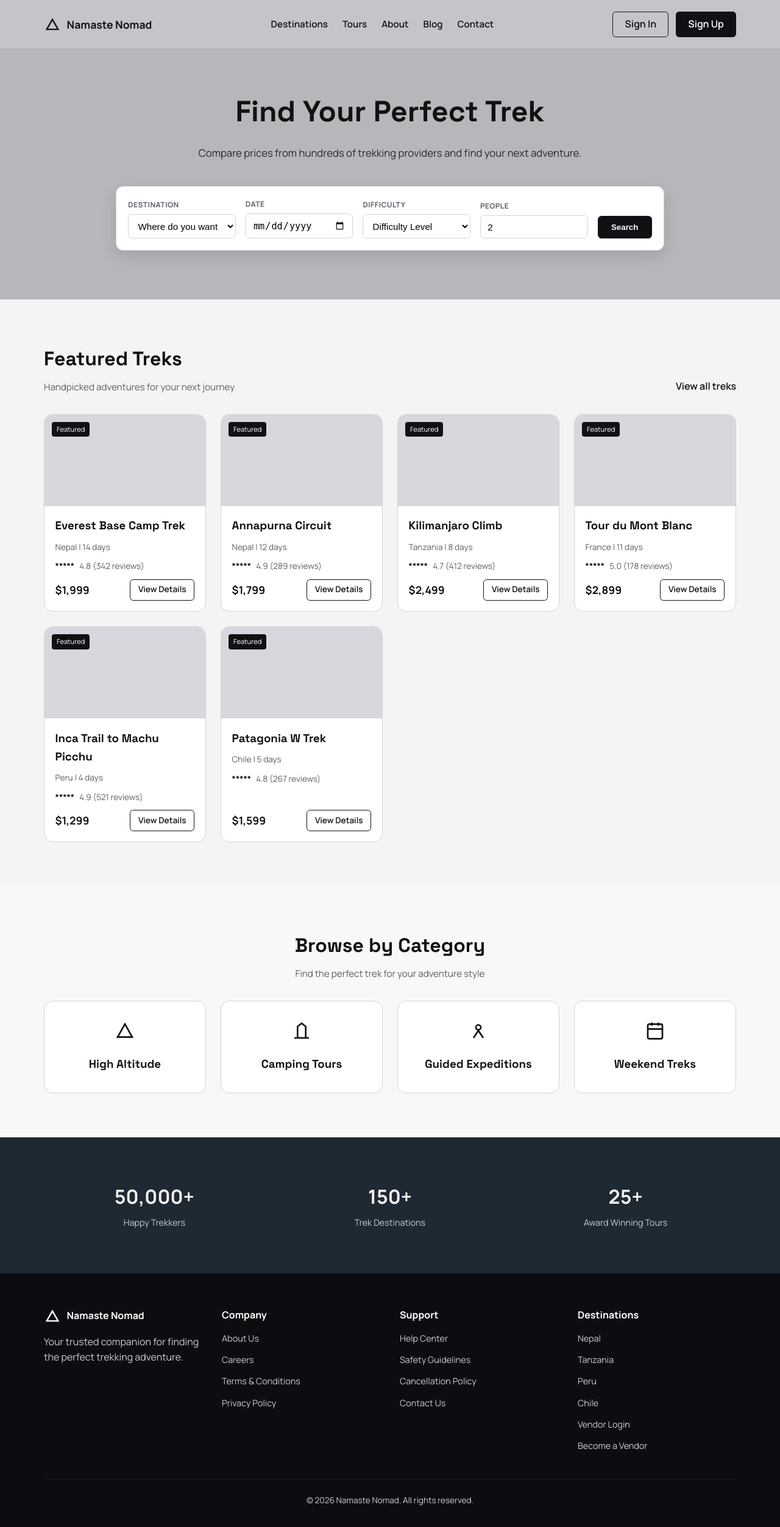
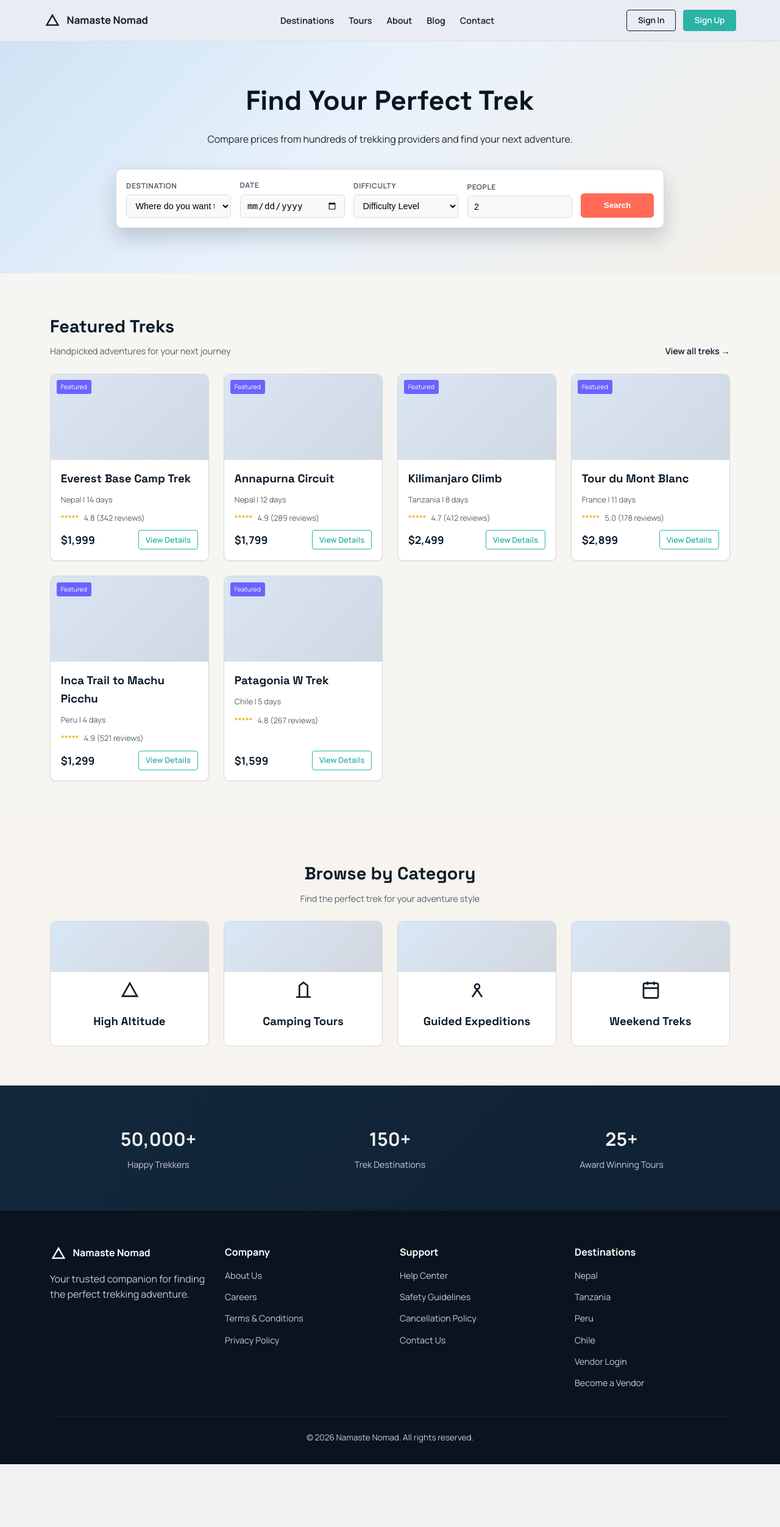
Before and after one commit to SarrokThapa/Namaste-Nomad, a Django app: page / in a window 1280 px wide. Shown: the whole page at 61% size. After the commit the page ends 2401 px from the top, so only its background shows below. Run offline with Django 4.2, Linux system fonts and the light colour scheme.

Commit message:
Css Update of Homepage

```diff
--- a/static/css/landing.css
+++ b/static/css/landing.css
@@ -1,14 +1,18 @@
 /* FILE: static/css/landing.css */
 
 :root {
-    --ink: #121212;
-    --muted: #5b5f66;
-    --light: #f4f4f4;
+    --ink: #0c1b2a;
+    --muted: #55606d;
+    --light: #f6f5f2;
     --panel: #ffffff;
-    --border: #d2d4d8;
-    --hero: #b5b7bb;
-    --charcoal: #1f2933;
-    --dark: #0f1115;
+    --border: #d6dbe1;
+    --hero: #cfe3f4;
+    --charcoal: #102233;
+    --dark: #0b1320;
+    --accent: #ff6b57;
+    --accent-2: #2bb3a6;
+    --accent-3: #f0b429;
+    --accent-4: #6c63ff;
 }
 
 body {
@@ -23,19 +27,19 @@ h1, h2, h3 {
 
 /* Layout */
 .container-landing {
-    max-width: 1200px;
+    max-width: 1180px;
     margin: 0 auto;
     padding: 0 2rem;
 }
 
 section {
-    padding: 4.5rem 0;
+    padding: 4rem 0;
 }
 
 /* Navigation */
 .landing-nav {
-    background: #c3c5c9;
-    border-bottom: 1px solid #a8aab0;
+    background: #e9edf3;
+    border-bottom: 1px solid #d8dde4;
     position: sticky;
     top: 0;
     z-index: 1000;
@@ -44,7 +48,7 @@ section {
 .nav-container {
     max-width: 1200px;
     margin: 0 auto;
-    padding: 1.2rem 2rem;
+    padding: 1rem 2rem;
     display: flex;
     align-items: center;
     justify-content: space-between;
@@ -55,7 +59,7 @@ section {
     display: flex;
     align-items: center;
     gap: 0.6rem;
-    font-size: 1.1rem;
+    font-size: 1.05rem;
     font-weight: 700;
     color: var(--ink);
 }
@@ -63,13 +67,17 @@ section {
 .nav-menu {
     display: flex;
     gap: 1.5rem;
-    font-size: 0.95rem;
+    font-size: 0.9rem;
 }
 
 .nav-menu a {
     color: var(--ink);
     text-decoration: none;
     font-weight: 600;
+}
+
+.nav-menu a:hover {
+    color: var(--accent-2);
 }
 
 .nav-actions {
@@ -81,12 +89,13 @@ section {
 .btn-dark {
     text-decoration: none;
     font-weight: 600;
-    border-radius: 0.35rem;
-    padding: 0.45rem 1.2rem;
+    border-radius: 0.25rem;
+    padding: 0.35rem 1.1rem;
     display: inline-flex;
     align-items: center;
     justify-content: center;
     border: 1px solid var(--ink);
+    font-size: 0.85rem;
 }
 
 .btn-ghost {
@@ -96,14 +105,14 @@ section {
 
 .btn-dark {
     color: #fff;
-    background: var(--dark);
-    border-color: var(--dark);
+    background: var(--accent-2);
+    border-color: var(--accent-2);
 }
 
 /* Hero */
 .hero {
-    background: var(--hero);
-    padding: 4rem 2rem 5rem;
+    background: linear-gradient(135deg, #cfe3f4 0%, #e9f2fb 45%, #f4efe6 100%);
+    padding: 3.8rem 2rem 4.6rem;
 }
 
 .hero-content {
@@ -113,27 +122,28 @@ section {
 }
 
 .hero-title {
-    font-size: 3rem;
+    font-size: 2.8rem;
     font-weight: 700;
     margin-bottom: 1rem;
+    color: #0b1522;
 }
 
 .hero-subtitle {
-    color: #24272c;
-    font-size: 1.05rem;
-    margin-bottom: 2.5rem;
+    color: #22252a;
+    font-size: 1rem;
+    margin-bottom: 2.2rem;
 }
 
 .search-card {
     background: var(--panel);
-    border: 1px solid var(--border);
-    border-radius: 0.75rem;
-    padding: 1.2rem;
+    border: 1px solid #d2d8e2;
+    border-radius: 0.6rem;
+    padding: 1rem;
     display: grid;
-    grid-template-columns: repeat(4, minmax(0, 1fr)) auto;
-    gap: 1rem;
+    grid-template-columns: repeat(4, minmax(140px, 1fr)) 120px;
+    gap: 0.9rem;
     align-items: end;
-    box-shadow: 0 10px 24px rgba(16, 24, 40, 0.12);
+    box-shadow: 0 16px 32px rgba(12, 27, 42, 0.18);
 }
 
 .search-field {
@@ -153,21 +163,22 @@ section {
 .search-field input,
 .search-field select {
     width: 100%;
-    padding: 0.6rem 0.7rem;
-    border: 1px solid var(--border);
-    border-radius: 0.4rem;
-    font-size: 0.95rem;
-    background: #fff;
+    padding: 0.55rem 0.65rem;
+    border: 1px solid #d5dbe3;
+    border-radius: 0.35rem;
+    font-size: 0.9rem;
+    background: #f7f9fb;
 }
 
 .btn-search {
-    background: var(--dark);
+    background: var(--accent);
     color: #fff;
     border: none;
-    border-radius: 0.4rem;
-    padding: 0.7rem 1.4rem;
+    border-radius: 0.35rem;
+    padding: 0.6rem 1rem;
     font-weight: 600;
     cursor: pointer;
+    height: 40px;
 }
 
 /* Section header */
@@ -176,7 +187,7 @@ section {
     align-items: flex-end;
     justify-content: space-between;
     gap: 1rem;
-    margin-bottom: 2rem;
+    margin-bottom: 1.6rem;
 }
 
 .section-header.center {
@@ -185,19 +196,28 @@ section {
 }
 
 .section-title {
-    font-size: 2rem;
-    margin-bottom: 0.5rem;
+    font-size: 1.8rem;
+    margin-bottom: 0.4rem;
 }
 
 .section-subtitle {
     color: var(--muted);
-    font-size: 0.95rem;
+    font-size: 0.9rem;
 }
 
 .link-arrow {
     color: var(--ink);
     text-decoration: none;
     font-weight: 600;
+    font-size: 0.9rem;
+}
+
+.link-arrow:hover {
+    color: var(--accent);
+}
+
+.link-arrow::after {
+    content: " →";
 }
 
 /* Featured treks */
@@ -213,32 +233,33 @@ section {
 
 .trek-card {
     background: var(--panel);
-    border: 1px solid var(--border);
-    border-radius: 0.9rem;
+    border: 1px solid #d5d5d5;
+    border-radius: 0.6rem;
     overflow: hidden;
     display: flex;
     flex-direction: column;
+    box-shadow: 0 1px 0 rgba(16, 24, 40, 0.05);
 }
 
 .trek-image {
-    background: #d6d8dd;
-    height: 150px;
+    background: linear-gradient(135deg, #dbe6f3 0%, #cfd8e3 100%);
+    height: 140px;
     position: relative;
 }
 
 .tag {
     position: absolute;
-    top: 0.75rem;
-    left: 0.75rem;
-    background: var(--dark);
+    top: 0.6rem;
+    left: 0.6rem;
+    background: var(--accent-4);
     color: #fff;
-    font-size: 0.7rem;
-    padding: 0.2rem 0.5rem;
-    border-radius: 0.25rem;
+    font-size: 0.65rem;
+    padding: 0.2rem 0.45rem;
+    border-radius: 0.2rem;
 }
 
 .trek-body {
-    padding: 1.1rem;
+    padding: 1rem 1.05rem 1.1rem;
     display: flex;
     flex-direction: column;
     gap: 0.6rem;
@@ -247,19 +268,19 @@ section {
 
 .trek-meta {
     color: var(--muted);
-    font-size: 0.85rem;
+    font-size: 0.8rem;
 }
 
 .trek-rating {
     display: flex;
     gap: 0.5rem;
     align-items: center;
-    font-size: 0.85rem;
+    font-size: 0.8rem;
     color: var(--muted);
 }
 
 .trek-rating .stars {
-    color: var(--ink);
+    color: var(--accent-3);
     font-weight: 700;
 }
 
@@ -277,18 +298,23 @@ section {
 }
 
 .btn-outline-dark {
-    border: 1px solid var(--dark);
-    color: var(--dark);
+    border: 1px solid var(--accent-2);
+    color: var(--accent-2);
     text-decoration: none;
-    padding: 0.35rem 0.8rem;
-    border-radius: 0.35rem;
-    font-size: 0.85rem;
+    padding: 0.3rem 0.7rem;
+    border-radius: 0.25rem;
+    font-size: 0.8rem;
     font-weight: 600;
+}
+
+.btn-outline-dark:hover {
+    background: var(--accent-2);
+    color: #fff;
 }
 
 /* Categories */
 .categories {
-    background: #f8f8f8;
+    background: #f7f4ef;
 }
 
 .category-grid {
@@ -299,20 +325,33 @@ section {
 
 .category-card {
     background: var(--panel);
-    border: 1px solid var(--border);
-    border-radius: 0.9rem;
-    padding: 2rem 1.5rem;
+    border: 1px solid #d5d5d5;
+    border-radius: 0.6rem;
+    padding: 6rem 1.2rem 1.6rem;
     text-align: center;
+    position: relative;
+    overflow: hidden;
+    min-height: 170px;
+}
+
+.category-card::before {
+    content: "";
+    position: absolute;
+    left: 0;
+    top: 0;
+    width: 100%;
+    height: 5.2rem;
+    background: linear-gradient(135deg, #d9e7f5 0%, #d2d7df 100%);
 }
 
 .category-icon {
-    margin-bottom: 1rem;
+    margin-bottom: 0.8rem;
     color: var(--ink);
 }
 
 /* Stats band */
 .stats-band {
-    background: var(--charcoal);
+    background: linear-gradient(135deg, #13283b 0%, #0f2133 100%);
     color: #f1f1f1;
 }
 
@@ -324,7 +363,7 @@ section {
 }
 
 .stats-grid .stat-number {
-    font-size: 2rem;
+    font-size: 1.9rem;
     font-weight: 700;
     margin-bottom: 0.3rem;
 }
@@ -336,7 +375,7 @@ section {
 
 /* Footer */
 .footer {
-    background: #0b0d10;
+    background: #0b1320;
     color: #c9cdd3;
     padding: 3.5rem 0 2rem;
 }
```
